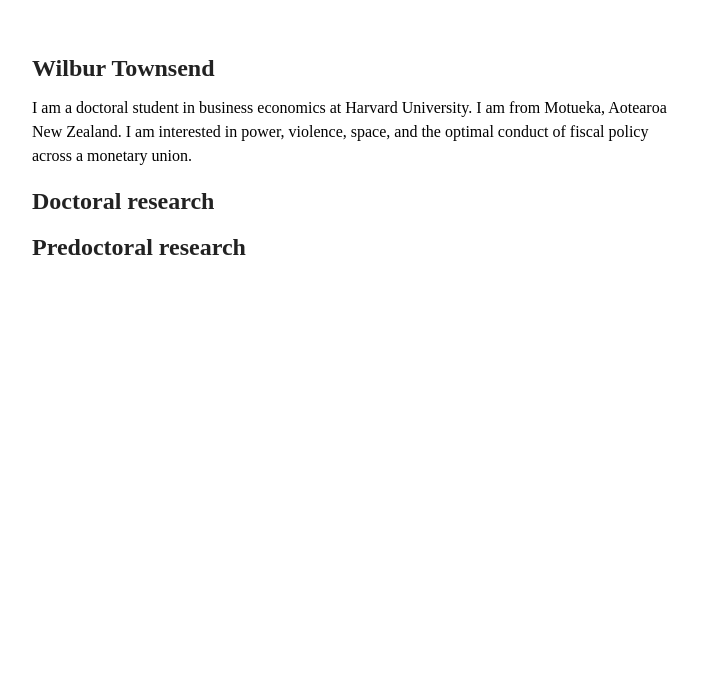
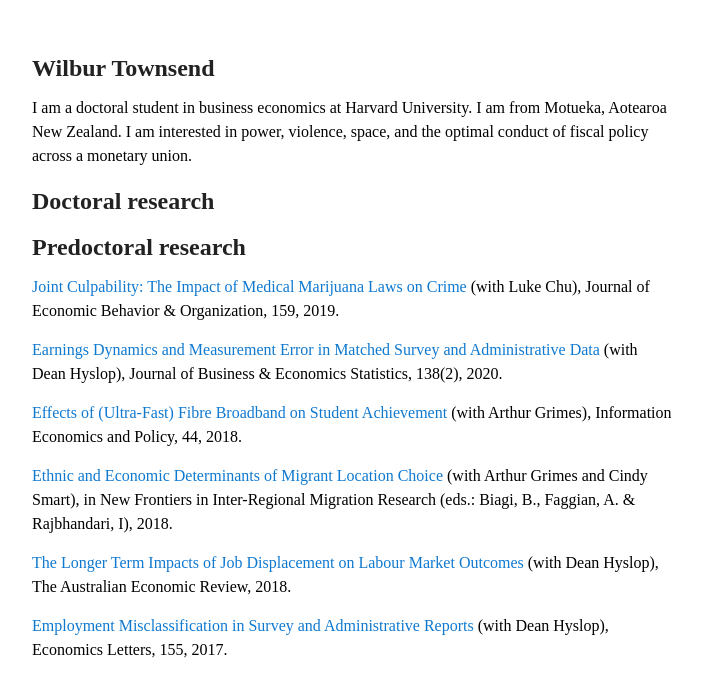
Before and after one commit to wilburtownsend/wilburtownsend.github.io, a Jekyll site: the page built from index.md, in a window 1280 px wide. Shown: the top 697 px of the page, without its empty margins (288-991 px from the left). Built offline with Jekyll 4.4.1, drawn with Linux system fonts in a browser that asks for light colours; our own code applies the rules of GitHub Pages for plain Markdown files.

Commit message:
Update index.md

```diff
--- a/index.md
+++ b/index.md
@@ -5,3 +5,15 @@ I am a doctoral student in business economics at Harvard University. I am from M
 ### Doctoral research
 
 ### Predoctoral research
+[Joint Culpability: The Impact of Medical Marijuana Laws on Crime](https://www.sciencedirect.com/science/article/abs/pii/S016726811830180X) (with Luke Chu), Journal of Economic Behavior & Organization, 159, 2019.
+
+[Earnings Dynamics and Measurement Error in Matched Survey and Administrative Data](https://www.tandfonline.com/doi/abs/10.1080/07350015.2018.1514308)
+(with Dean Hyslop), Journal of Business & Economics Statistics, 138(2), 2020.
+
+[Effects of (Ultra-Fast) Fibre Broadband on Student Achievement](https://www.sciencedirect.com/science/article/abs/pii/S0167624517301828) (with Arthur Grimes), Information Economics and Policy, 44, 2018.
+
+[Ethnic and Economic Determinants of Migrant Location Choice](https://link.springer.com/chapter/10.1007/978-3-319-75886-2_9) (with Arthur Grimes and Cindy Smart), in New Frontiers in Inter-Regional Migration Research (eds.: Biagi, B., Faggian, A. & Rajbhandari, I), 2018.
+
+[The Longer Term Impacts of Job Displacement on Labour Market Outcomes](https://onlinelibrary.wiley.com/doi/abs/10.1111/1467-8462.12312) (with Dean Hyslop), The Australian Economic Review, 2018.
+
+[Employment Misclassification in Survey and Administrative Reports](https://www.sciencedirect.com/science/article/abs/pii/S0165176517301076) (with Dean Hyslop), Economics Letters, 155, 2017.
```
